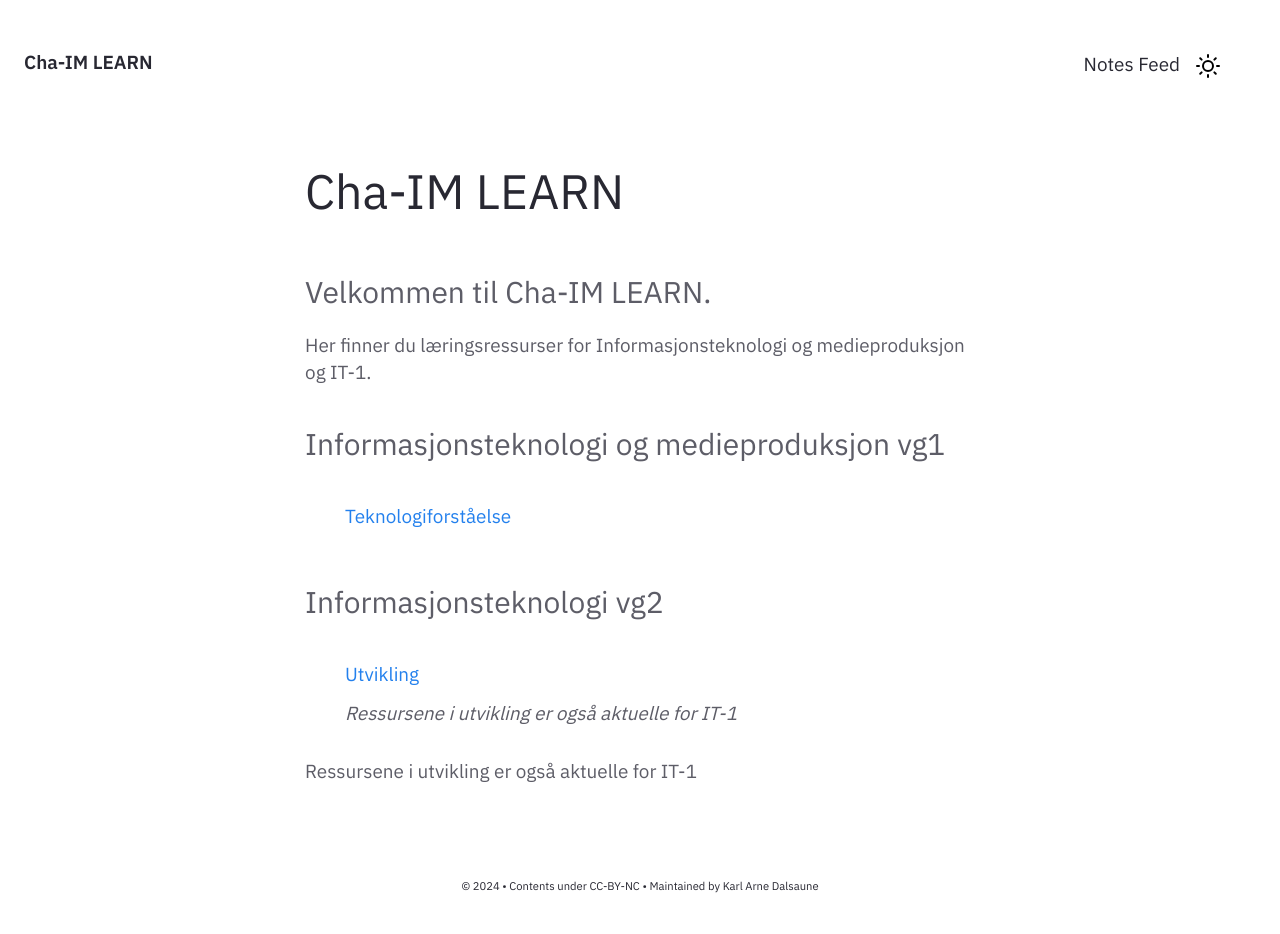
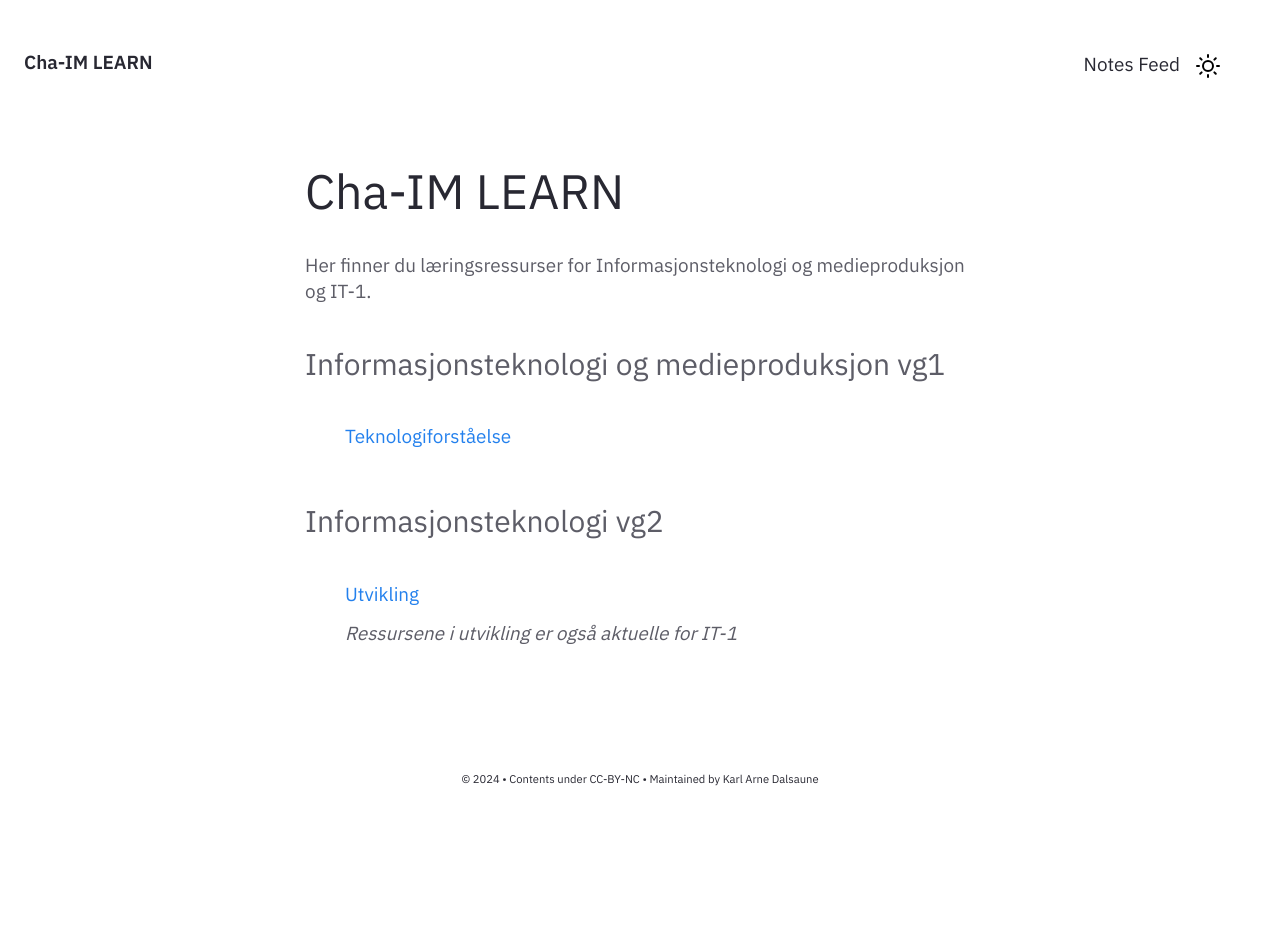
Before and after one commit to Cha-IM/cha-im.github.io, a Jekyll site: the page built from pages/index.md, in a window 1280 px wide. Built offline with Jekyll 4.4.1, drawn with Linux system fonts in a browser that asks for light colours; after the commit the page ends 900 px from its top, so only the background shows below that.

Commit message:
fix: updates

```diff
--- a/_includes/Homepage.html
+++ b/_includes/Homepage.html
@@ -1,6 +1,6 @@
 <div class="home-intro">
     <div class="jumbo">{{site.heading}} </div>
-    <div class="home-sub-text"> <h3>Velkommen til Cha-IM LEARN. </h3>
+    <div class="home-sub-text">
         <p>
         Her finner du læringsressurser for Informasjonsteknologi og medieproduksjon og IT-1.
         </p>
@@ -14,9 +14,9 @@
 <ul>
     <li>
         <a href="note/Utvikling">Utvikling</a>
-        <li style="list-style-type: none;"><em>Ressursene i utvikling er også aktuelle for IT-1</em></li>
+        <li><em>Ressursene i utvikling er også aktuelle for IT-1</em></li>
     </li>
 </ul>
 
-    Ressursene i utvikling er også aktuelle for IT-1
+
 </div> </div>
```
